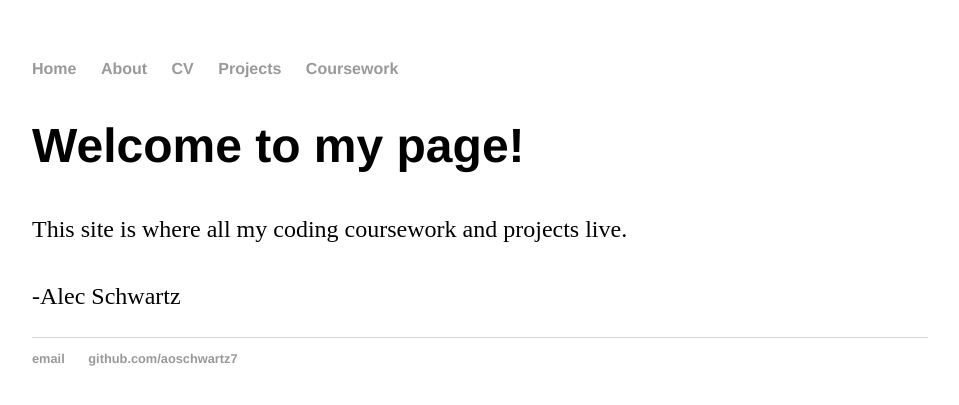
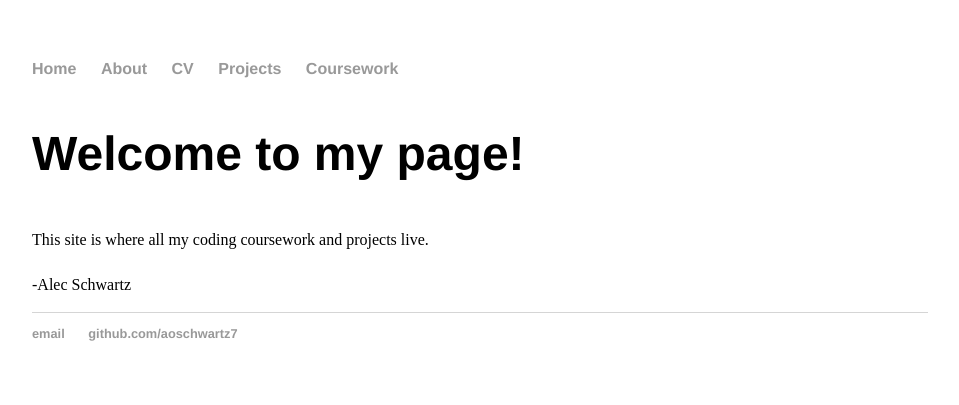
Before and after one commit to aoschwartz7/aoschwartz7.github.io, a Jekyll site: the page built from site/index.html, in a window 1280 px wide. Shown: the top 405 px of the page, without its empty margins (160-1119 px from the left). Built offline with Jekyll 4.4.1, drawn with Linux system fonts in a browser that asks for light colours.

Commit message:
formatting

```diff
--- a/css/main.css
+++ b/css/main.css
@@ -27,9 +27,14 @@
     font-size: 3em;
     font-family:'Helvetica', 'Arial', 'Sans-Serif';
 }
+h3 {
+    font-size: 3em;
+    font-family:'Helvetica', 'Arial', 'Sans-Serif';
+}
 
 p {
-    font-size: 1.5em;
+    text-indent: 40px
+    font-size: 1em;
     line-height: 1.4em;
     font-family:'Helvetica', 'Arial', 'Sans-Serif'
     color: #333;
--- a/site/about.html
+++ b/site/about.html
@@ -1,7 +1,3 @@
----
-layout: default
-title: Alec
----
 	<p>I started learning to code while I was working for a small Biotech startup
 		in the Boston area, motivated by the limitations Excel Macros have for
 		processing troves of data. I enrolled in Codecademy’s Python course and I
--- a/site/index.html
+++ b/site/index.html
@@ -2,6 +2,6 @@
 layout: default
 title: Alec
 ---
-<h2>Welcome to my page!</h2>
+<h3>Welcome to my page!</h3>
 <p>This site is where all my coding coursework and projects live. <br><br>
 -Alec Schwartz </p>
```
Also changed, not shown: site/projects.md (+1 -1 lines).
